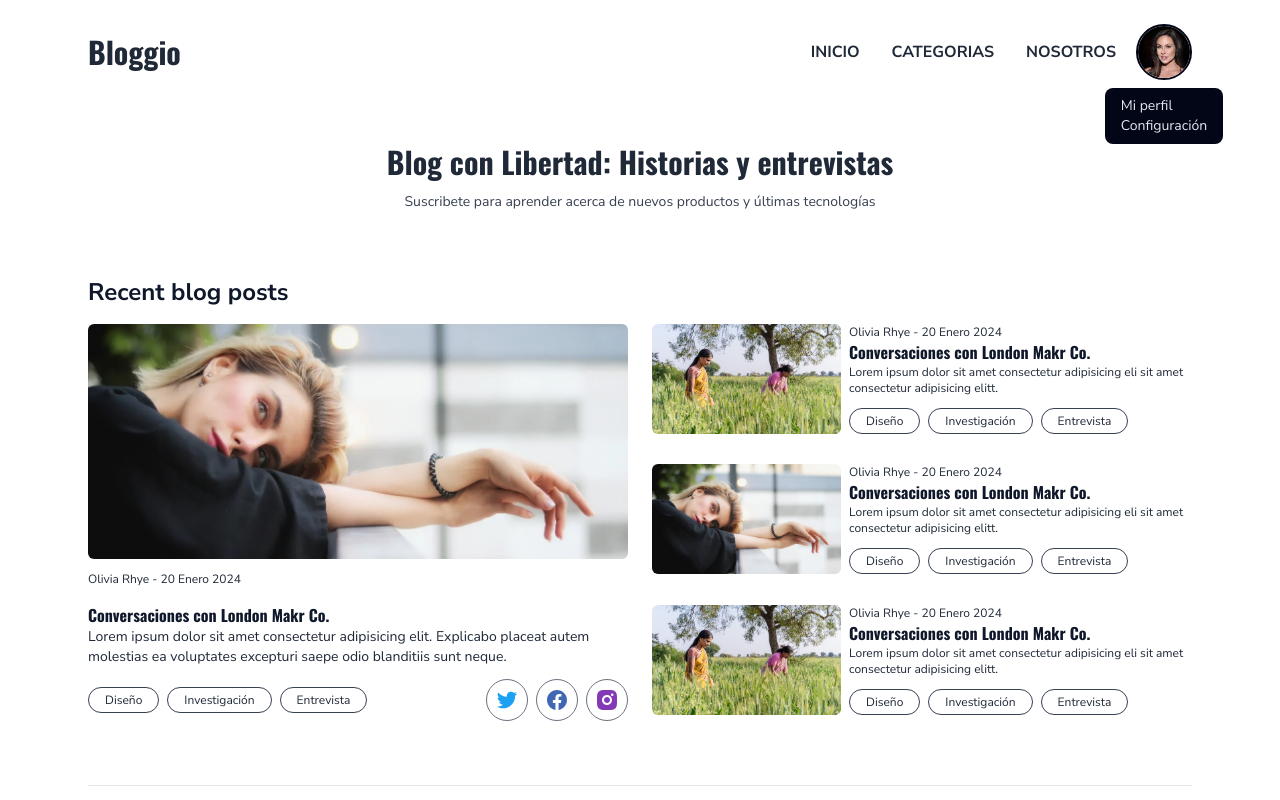
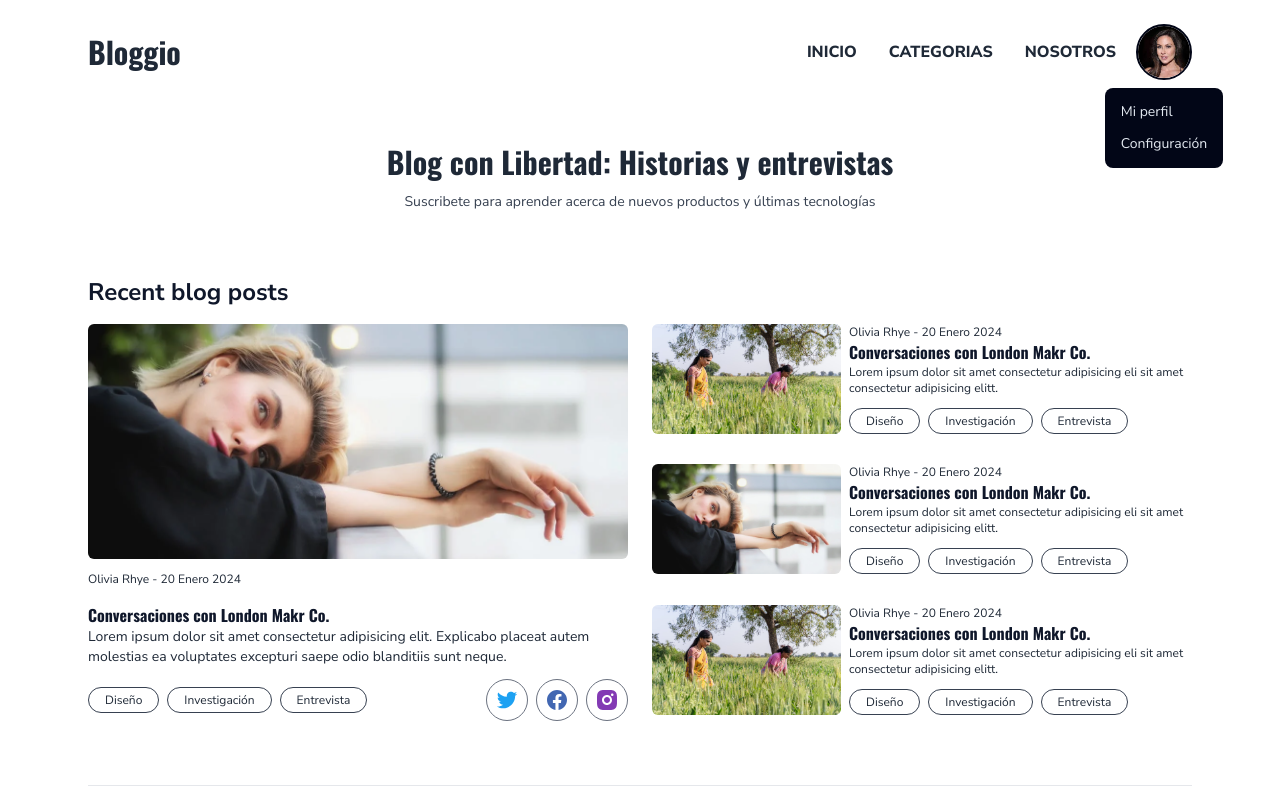
Before and after one commit to FernandoTelloL/bloggio, a React (Vite) app: page / in a window 1280 px wide. Both pictures are taken after a click on the picture 1164 px from the left and 52 px from the top of the page. Shown: the top 800 px of the page. Built offline with nearby package versions, Linux system fonts and the light colour scheme.

Commit message:
actualizacion de estilos de menu

```diff
--- a/src/components/CardAllPosts.jsx
+++ b/src/components/CardAllPosts.jsx
@@ -1,5 +1,5 @@
 /* eslint-disable react/prop-types */
-import img1 from "../assets/images/img2.webp";
+
 import {
   RiTwitterFill,
   RiFacebookCircleFill,
--- a/src/components/Navbar.jsx
+++ b/src/components/Navbar.jsx
@@ -32,7 +32,7 @@ export const Navbar = () => {
           {/* TODO: Cambiar clases de color hover */}
           <li className="list-none mb-8 sm:mb-0 md:cursor-pointer border-b border-b-gray-500 w-[60%] text-center leading-loose md:leading-none md:text-start md:w-fit md:mr-2 md:border-none">
             <a
-              className="text-2xl font-bold uppercase hover:text-SoftRed text-4 p-3 md:hover:text-red-800 md:hover:border-b md:hover:border-red-800 transition-all md:text-base"
+              className="text-2xl font-extrabold uppercase hover:text-[#0ea5e9] text-4 p-3 md:hover:text-[#0ea5e9] md:hover:border-b md:hover:border-[#0ea5e9] transition-all md:text-base"
               href="#"
             >
               Inicio
@@ -41,7 +41,7 @@ export const Navbar = () => {
 
           <li className="list-none mb-8 sm:mb-0 md:cursor-pointer border-b border-b-gray-500 w-[60%] text-center leading-loose md:leading-none md:text-start md:w-fit md:mr-2 md:border-none">
             <a
-              className="text-2xl font-bold uppercase hover:text-SoftRed text-4 p-3 md:hover:text-red-800 md:hover:border-b md:hover:border-red-800 transition-all md:text-base"
+              className="text-2xl font-extrabold uppercase hover:text-[#0ea5e9] text-4 p-3 md:hover:text-[#0ea5e9] md:hover:border-b md:hover:border-[#0ea5e9] transition-all md:text-base"
               href="#"
             >
               Categorias
@@ -50,7 +50,7 @@ export const Navbar = () => {
 
           <li className="list-none mb-8 sm:mb-0 md:cursor-pointer border-b border-b-gray-500 w-[60%] text-center leading-loose md:leading-none md:text-start md:w-fit md:mr-2 md:border-none">
             <a
-              className="text-2xl font-bold uppercase hover:text-SoftRed text-4 p-3 md:hover:text-red-800 md:hover:border-b md:hover:border-red-800 transition-all md:text-base"
+              className="text-2xl font-extrabold uppercase hover:text-[#0ea5e9] text-4 p-3 md:hover:text-[#0ea5e9] md:hover:border-b md:hover:border-[#0ea5e9] transition-all md:text-base"
               href="#"
             >
               Nosotros
@@ -67,18 +67,18 @@ export const Navbar = () => {
 
             {/* inicio submenu foto perfil */}
             <div
-              className={`bg-slate-950 text-slate-200 text-sm absolute top-16 py-2 px-4 rounded-lg ${
+              className={`transition-all bg-slate-950 text-slate-200 text-sm absolute top-16 py-2 px-4 rounded-lg ${
                 photoClicked ? "block" : "hidden"
               }`}
             >
               {/* TODO: hacer bien el after para que se vea una flecha hacia arriba */}
-              <ul className="after:content[:''] after:h-2 after:bg-blue-400">
-                <li>
+              <ul className="leading-8">
+                <li className="hover:text-[#f9ceda]">
                   <a className="" href="#">
                     Mi perfil
                   </a>
                 </li>
-                <li>
+                <li className="hover:text-pink-300">
                   <a href="#">Configuración</a>
                 </li>
               </ul>
```
